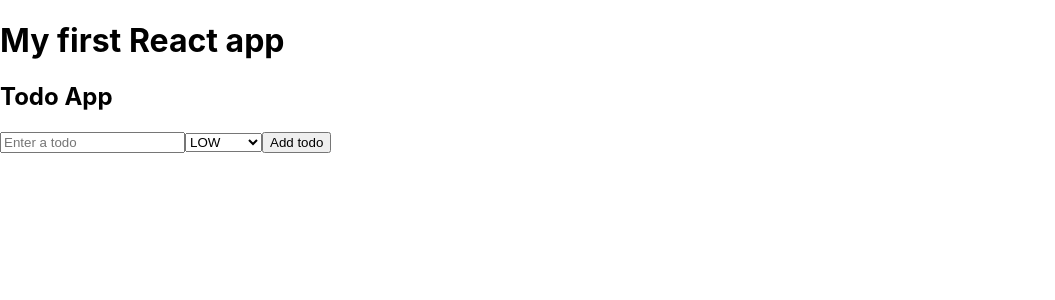
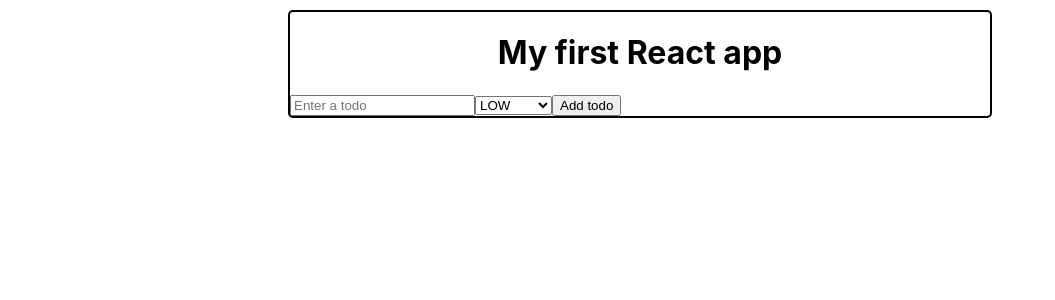
Before and after one commit to bozhkoveselin96/todo-app, a React (Create React App) app: page / in a window 1280 px wide. Shown: the top 300 px of the page, without its empty margins (0-1055 px from the left). Built offline with nearby package versions, Linux system fonts and the light colour scheme.

Commit message:
Delete todo.

```diff
--- a/src/Components/Container.js
+++ b/src/Components/Container.js
@@ -1,6 +1,6 @@
 import React, { Component } from "react";
-import FormTodo from "./FormTodo";
-import ListTodos from "./ListTodos";
+import FormTodo from "./FormComponent/FormTodo";
+import ListTodos from "./ListComponent/ListTodos";
 
 export default class Container extends Component {
     constructor(props) {
@@ -10,6 +10,7 @@ export default class Container extends Component {
         }
         this.addTodo = this.addTodo.bind(this);
         this.completeTodo = this.completeTodo.bind(this);
+        this.removeTodo = this.removeTodo.bind(this);
     }
 
     addTodo(formDescription, formPriority) {
@@ -29,20 +30,30 @@ export default class Container extends Component {
         })
     }
 
-    completeTodo(todoId) {
-        let allTodos = this.state.todos;
-        let completedTodo = allTodos.find(item => item.todo.id === todoId);
+    completeTodo(todoIndex) {
+        this.setState(({ todos }) => {
+            const allTodos = [ ...todos ];
+            allTodos[todoIndex].todo.completed = true;
+            return { todos : allTodos };
+        });
+    }
+
+    removeTodo(todoIndex) {
+        this.setState(({ todos }) => {
+            const allTodos = [ ...todos ];
+            allTodos.splice(todoIndex,1);
+            return { todos : allTodos };
+        });
     }
 
     render() {
         return (
             <div>
-                <h1>My first React app</h1>
-                <h2>Todo App</h2>
                 <FormTodo addTodo={ this.addTodo } />
                 <ListTodos
                     todos={ this.state.todos }
                     completeTodo={ this.completeTodo }
+                    removeTodo={ this.removeTodo }
                 />
             </div>
         );
--- /dev/null
+++ b/src/Components/FormComponent/FormTodo.css
@@ -0,0 +1,10 @@
+.add-todo-form {
+    width: 700px;
+    border: 2px solid;
+    border-radius: 5px;
+    margin: 10px auto auto;
+}
+
+.center {
+    text-align: center;
+}
--- a/src/Components/FormTodo.js
+++ b/src/Components/FormComponent/FormTodo.js
@@ -1,4 +1,5 @@
 import React, { Component } from "react";
+import "./FormTodo.css";
 
 class FormTodo extends Component {
     constructor(props) {
@@ -33,7 +34,8 @@ class FormTodo extends Component {
 
     render() {
         return (
-            <div>
+            <div className="add-todo-form">
+                <h1 className="center">My first React app</h1>
                 <form onSubmit={ this.onFormSubmit }>
                     <input type="text" placeholder="Enter a todo" onChange={ this.onInputChange }/>
                     <select onChange={ this.onSelectChange }>
--- a/src/Components/ListTodos.css
+++ b/src/Components/ListComponent/ListTodos.css
@@ -26,3 +26,11 @@
 .HIGH {
     color: red;
 }
+
+.true {
+    text-decoration:  line-through;
+}
+
+.false {
+    text-decoration: none;
+}
--- a/src/Components/ListTodos.js
+++ b/src/Components/ListComponent/ListTodos.js
@@ -4,20 +4,24 @@ import "./ListTodos.css"
 export default class ListTodos extends Component {
     constructor(props) {
         super(props);
-
-        this.completeTodo = this.completeTodo.bind(this);
+        this.completeTodo = this.onComplete.bind(this);
+        this.removeTodo = this.onRemove.bind(this);
     }
 
-    completeTodo(id) {
-        this.props.completeTodo(id);
+    onComplete(index) {
+        this.props.completeTodo(index);
+    }
+
+    onRemove(index) {
+        this.props.removeTodo(index);
     }
 
     render() {
         let todos = this.props.todos || [];
         return (
             <div className="todos">
-                { todos.map(item =>
-                    <div key={ item.todo.id } className="todo-item">
+                { todos.map((item, index) =>
+                    <div key={ index } className={`todo-item ${String(item.todo.completed)}`}>
                         <p className="date">{ item.todo.date }</p>
                         <hr/>
                         <p className="description">Description: { item.todo.description }</p>
@@ -27,8 +31,8 @@ export default class ListTodos extends Component {
                                       </span>
                         </p>
                         <div>
-                            <button onClick={ () => this.completeTodo(item.todo.id) }>Complete</button>
-                            <button>Delete</button>
+                            <button onClick={ () => this.onComplete(index) }>Complete</button>
+                            <button onClick={ () => this.onRemove(index) }>Delete</button>
                             <button>Edit</button>
                         </div>
                     </div>) }
```
